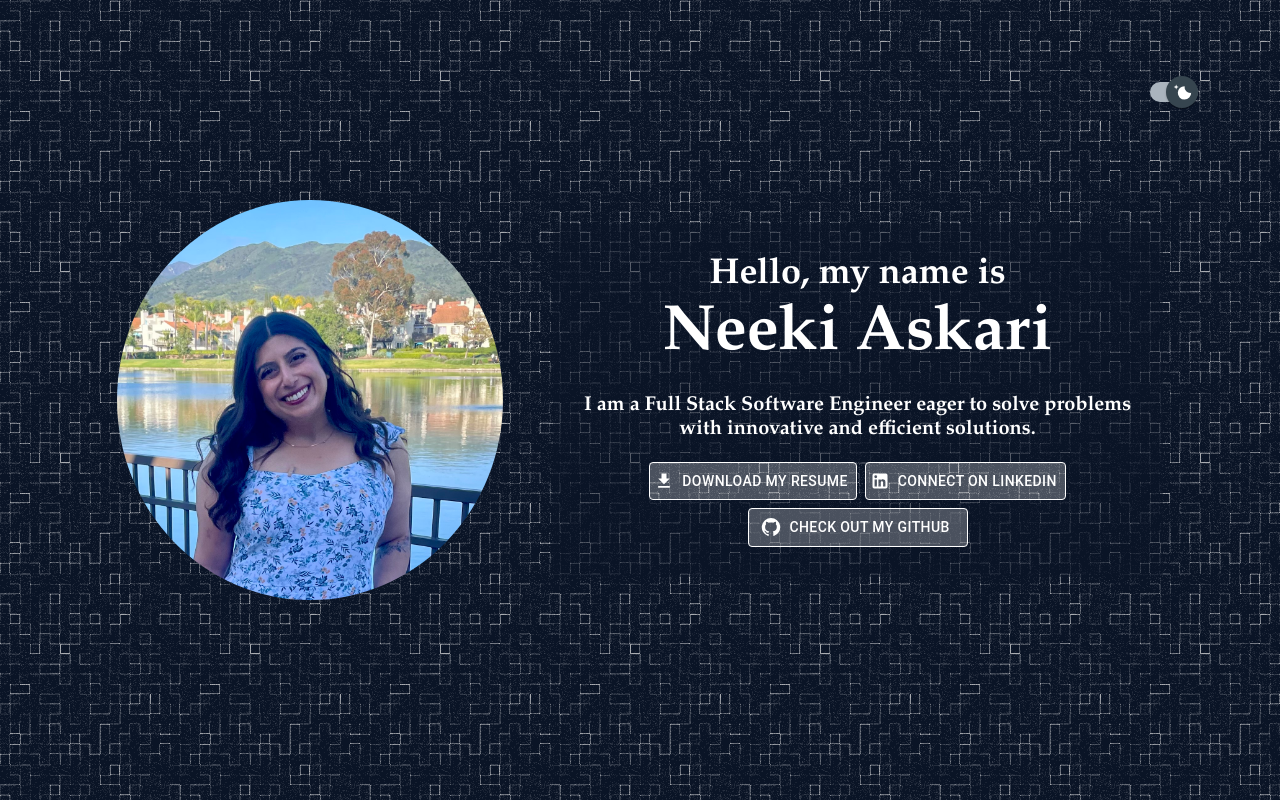
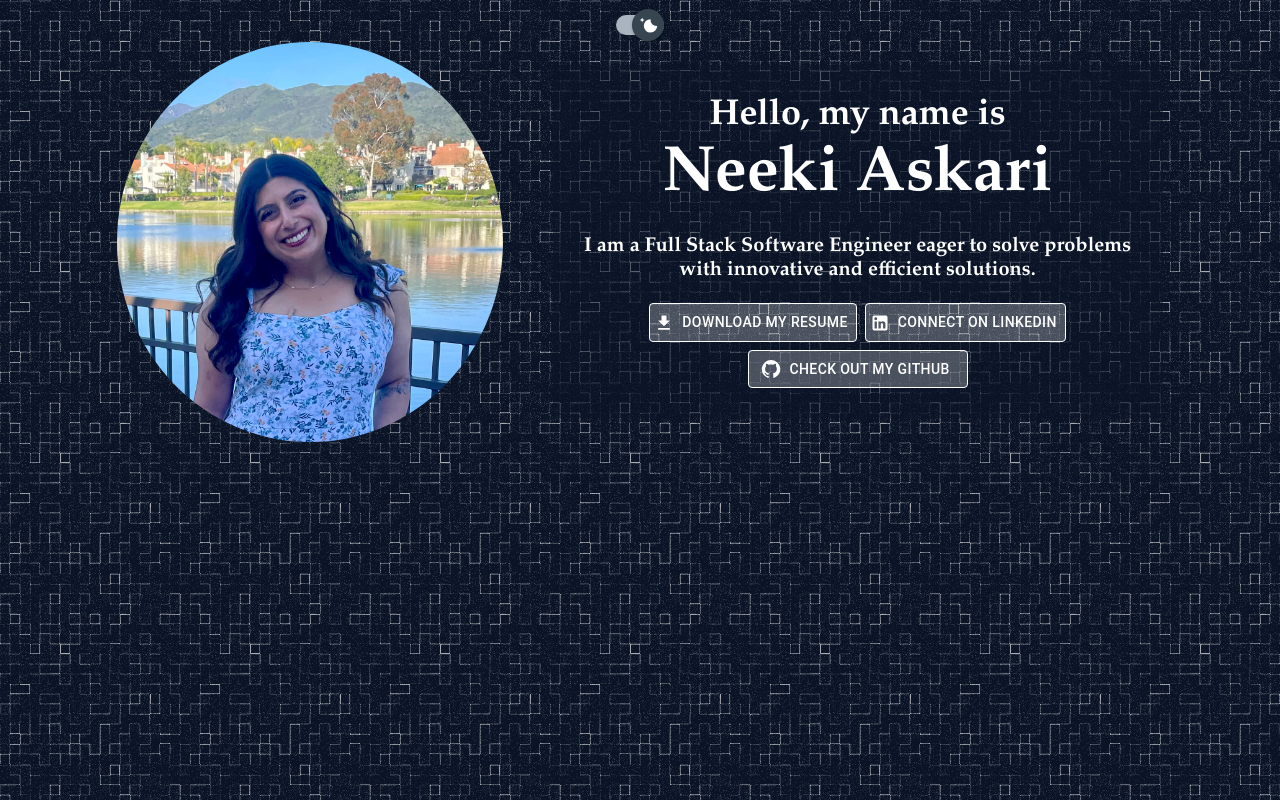
Before and after one commit to Neeki-Askari/portfolio_2.0, a React (Vite) app: page / in a window 1280 px wide. Built offline with nearby package versions, Linux system fonts and the light colour scheme; no server answers; what aws-amplify would draw is missing.

Commit message:
fix background

```diff
--- a/src/App.tsx
+++ b/src/App.tsx
@@ -1,26 +1,26 @@
 
 import HomePage from "./components/pages/homePage";
 import { MaterialUISwitch, SwitchContainer } from "./AppStyled";
-import { useContext } from "react";
+import { useContext, useEffect } from "react";
 import { ThemeContext, ThemeContextValues } from "./context/themeContext";
 
 function App() {
   const {theme, toggleTheme} = useContext(ThemeContext) as ThemeContextValues;
 
+  useEffect(() => {
+    document.body.className = theme; // where theme is "dark" or "light"
+  }, [theme]);
+
   return (
-    <main className={theme}>
-      <div>
+    <main>
         <SwitchContainer>
         <MaterialUISwitch
         defaultChecked
         onChange={() => toggleTheme()}
-      sx={{
-        "margin": "75px;"
-      }}
+
         />
         </SwitchContainer>
         <HomePage />
-      </div>
     </main>
   );
 }
--- a/src/AppStyled.tsx
+++ b/src/AppStyled.tsx
@@ -64,18 +64,10 @@ export const MaterialUISwitch = styled(Switch)(({ theme }) => ({
     z-index: 2;
     @media (max-width: ${DeviceBreakpoints.MOBILE}){
         position: relative;
-        height: 150px;
-        margin-top: -25px;
-        margin-bottom: -25px;
         justify-content: center;
       }
-   @media (max-height: 460px){
-        position: fixed;
-        height: 175px;
-        margin-top: -50px;
+   @media (orientation: landscape){
+        position: relative;
         justify-content: center;
       }
-    @media (min-width: 461px){
-        position: fixed;
-      }
   `
--- a/src/components/pages/homePageStyled.tsx
+++ b/src/components/pages/homePageStyled.tsx
@@ -3,7 +3,6 @@ import { DeviceBreakpoints } from '../constants/styledConstants';
 import { Button } from '@mui/material';
 
 export const HomePageOuterContainer = styled.div`
-  height: 100vh;
   width: 100vw;
   display: flex;
   align-items: center;
@@ -14,8 +13,8 @@ export const HomePageOuterContainer = styled.div`
     flex-direction: column;
     justify-content: center;
     height: 100%;
-    width: auto;
-    margin: 25px;
+    width: 100%;
+    margin-top: 50px;
   }
 
 `;
@@ -33,7 +32,6 @@ export const PhotoContainer = styled.img`
 `;
 
 export const IntroContainer = styled.div`
-
  border-radius: 4px;
   text-align: center;
   display: flex;
--- a/src/index.css
+++ b/src/index.css
@@ -1,19 +1,21 @@
 
 
 html, body {
-  margin: 0;
-  font-family: Inter, system-ui, Avenir, Helvetica, Arial, Garamond, sans-serif;
+  width: 100vw;
+  height: auto;
+  margin: none;
+  display: flex;
+  flex-direction: column;
+  justify-content: center;
+  align-items: center;
+  text-align: center;
+  font-family: Garamond;
 }
 
 main {
   display: flex;
   flex-direction: column;
   justify-content: center;
-  align-items: center;
-  text-align: center;
-  font-family: Garamond;
-  width: 100vw;
-  height: auto;
 }
 
 .dark {
```
Lines whose indentation alone changed are shown as unchanged.
